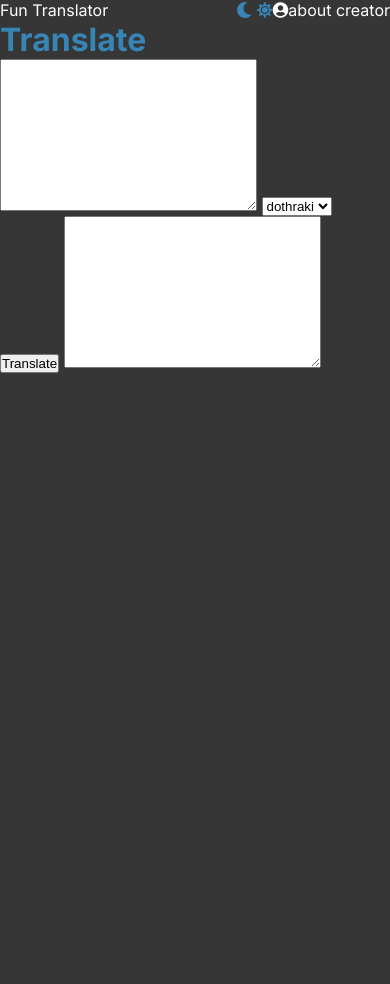
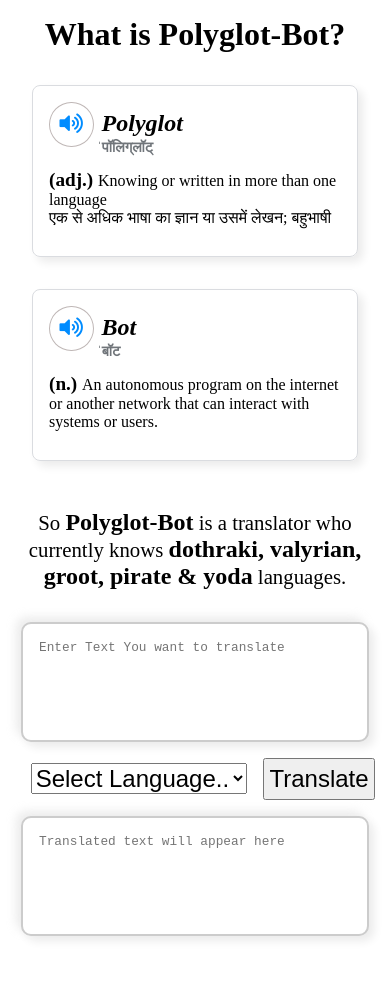
Before and after one commit to shubham-ghuge/multilligual_translator, a plain HTML site: page index.html in a window 390 px wide. Before the commit the page ends 844 px from the top, so only its background shows below. Drawn offline with Linux system fonts and the light colour scheme; a web font is replaced by a local one.

Commit message:
version1 done

```diff
--- a/assets/css/style.css
+++ b/assets/css/style.css
@@ -11,26 +11,177 @@ body{
     --cultured: #f1f2eeff;
     --blue-ncs: #3685b5ff;
     --white: #ffffffff;
-    color: var(--blue-ncs);
+    font-family: 'Source Serif Pro', serif;
+}
+h1{
+    margin: 1rem 0 0;
+    text-align: center;
+    font-size: 3rem;
+    font-family: 'Source Serif Pro', serif;
+}
+.dictionary{
+    display: flex;
+    flex-wrap: nowrap;
+    margin: 2rem 4rem;
+}
+.quote{
+    height: 100%;
+    width: 50vw;
+    font-family: 'Source Serif Pro', serif;
+    padding: 2rem;
+    margin: 0 1rem;
+    display: flex;
+    flex-direction: column;
+    border: 1px solid #dadce0;
+    border-radius: .5rem;
+    box-shadow:  5px 5px 10px #ebebeb,
+             -5px -5px 10px #ffffff;
+}
+.quote .word{
+    display: flex;
+    flex-direction: column;
+}
+.quote .word i{
+    cursor: pointer;
+    font-size: 1.5rem;
+    border: 1px solid var(--pale-silver);
+    padding: .7rem .6rem ;
+    color: #008cff;
+    border-radius: 50%;
+}
+.quote .word h2{
+    vertical-align: middle;
+    font-size: 2.5rem;
+    text-transform: capitalize;
+    font-style: italic;
+    font-weight: 600;
+    margin: 0 1rem;
+}
+.quote .word span{
+    color:#70757a;
+    font-size: 1.2rem;
+    margin: 0 0 0 4.1rem;
+}
+.quote .meaning{
+    /* border: 1px solid black; */
+    padding: 1rem 0;
+    font-size: 1.2rem;
+}
+.quote span{
+    font-size: 1.5rem;
+    font-weight: 600;
+    margin: 0 .3rem 0 0;
+}
+.marathi{
+    color: #3c4043;
+}
+.working{
+    padding: 1rem 3rem;
+    display: flex;
+    flex-direction: column;
+    justify-content: center;
+    align-items: center;
+}
+.working h3{
+    text-align: center;
+    font-size: 2rem;
+    font-weight: 300;
+}
+.working h3 span{
+    text-align: center;
+    font-size: 2.3rem;
+    font-weight: 800;
+}
+.main-working{
+    display: flex;
+    justify-content: center;
+    align-items: center;
+    flex-wrap: nowrap;
+    margin: 1rem;
+}
+.main-working textarea{
+    height: 10vh;
+    width: 25vw;
+    padding: 1rem;
+    resize: none;
+    font-size: 1rem;
+    border: 2px solid #ccc;
+    border-radius: 10px;
+    margin:  1rem;
+    box-shadow:  5px 5px 10px #ebebeb,
+    -5px -5px 10px #cccccc60;
+}
+.main-working textarea:focus{
+    border: 2px solid rgb(0, 183, 255);
+    box-shadow:  5px 5px 10px rgb(141, 223, 255),
+    -5px -5px 10px rgb(92, 209, 255);
+}
+.main-working textarea:disabled{
+    background-color: #ffffff;
+    color: #000000;
+}
+.main-working select{
+    font-size: 1.5rem;
+    margin: 0 1rem;
+}
+.main-working button{
+    font-size: 1.5rem;
+    padding: .3rem;
+    outline: none;
+}
 
-    background-color: var(--jet);
-    font-family: 'inter',sans-serif;
-
+@media all and (max-width:500px){
+    h1{
+        margin: 1rem 0 0;
+        font-size: 2rem;
+    }
+    .dictionary{
+        flex-wrap: wrap;
+        margin: 1rem;
+    }
+    .quote{
+        height: 100%;
+        width: 100vw;
+        padding: 1rem;
+        margin: 1rem;
+        border-radius: .5rem;
+    }
+    .quote .word i{
+        font-size: 1.3rem;
+        padding: .7rem .6rem ;
+    }
+    .quote .word h2{
+        font-size: 1.5rem;
+        margin: .5rem;
+    }
+    .quote .word span{
+        font-size: .9rem;
+        margin: -.5rem 0 0 3rem;
+    }
+    .quote .meaning{
+        padding: .8rem 0;
+        font-size: 1rem;
+    }
+    .quote span{
+        font-size: 1.2rem;
+    }
+    .working{
+        padding: 1rem;
+    }
+    .working h3{
+        font-size: 1.3rem;
+    }
+    .working h3 span{
+        font-size: 1.5rem;
+    }
+    .main-working{
+        flex-wrap: wrap;
+    }
+    .main-working textarea{
+        height: 10vh;
+        width: 80vw;
+        padding: 1rem;
+        font-size: .8rem;
+        margin: 1rem;
+    }
 }
-a{
-    color: var(--white);
-    text-decoration: none;
-}
-ul{
-    list-style: none;
-}
-i{
-    cursor: pointer;
-}
-nav{
-    display: flex;
-    justify-content: space-between;
-}
-nav ul{
-    display: flex;
-}
--- a/assets/js/app.js
+++ b/assets/js/app.js
@@ -1,11 +1,12 @@
 var text_ip=document.getElementById('txt-input');
-var translateLang=document.getElementById('t_lang').value;
+// var translateLang=document.getElementById('t_lang').value;
 var text_op=document.getElementById('txt-output');
 var btn_op=document.getElementById('btn-submit');
-var err_msg=document.getElementById('err');
+var translateLang = document.getElementById("t_lang").value;
 
-
-// server url creation
+document.getElementById('t_lang').addEventListener('change',function(){
+    translateLang=this.value;
+    console.log(translateLang)
     var serverUrl="https://api.funtranslations.com/translate/"+translateLang+".json";
     function urlString(txt){
         console.log(serverUrl+"?"+"text="+txt);
@@ -28,3 +29,8 @@ function errorHandler(error){
         alert("something wrong with server! May be requests are excided try after 60mins")
     }
     btn_op.addEventListener("click",call_api);
+});
+
+function playAudio(url) {
+    new Audio(url).play();
+}
--- a/index.html
+++ b/index.html
@@ -8,7 +8,7 @@
     <meta http-equiv="X-UA-Compatible" content="ie=edge">
     <meta name="keywords" content="funtranslator,valarian language,dothrakhi,neog camp project">
     <meta name="description" content="This Project was done for practise purpose in neog camp.It provides functionality of tranlation from english to fun language such as valerian,dothrakhi and other languages">
-    <title>Fun API</title>
+    <title>polyglotBot</title>
     <!-- preloadings -->
     <link rel="preconnect" href="https://fonts.gstatic.com">
     <link rel="preconnect" href="https://cdnjs.cloudflare.com/ajax/libs/font-awesome/5.15.1/css/all.min.css">
@@ -17,24 +17,45 @@
     <link rel="stylesheet" href="./assets/css/style.css">
     <link href="https://fonts.googleapis.com/css2?family=Inter:wght@100;200;300;400;500;600;700;800;900&display=swap" rel="stylesheet">
     <link rel="stylesheet" href="https://cdnjs.cloudflare.com/ajax/libs/font-awesome/5.15.1/css/all.min.css" integrity="sha512-+4zCK9k+qNFUR5X+cKL9EIR+ZOhtIloNl9GIKS57V1MyNsYpYcUrUeQc9vNfzsWfV28IaLL3i96P9sdNyeRssA==" crossorigin="anonymous" />
-
+    <link href="https://fonts.googleapis.com/css2?family=Source+Serif+Pro:ital,wght@0,400;1,400;1,600&display=swap" rel="stylesheet">
 </head>
 <body>
     <header>
-        <!-- logo and  -->
-        <nav>
-            <a href="#">Fun Translator</a>
-            <ul>
-                <li><i class="fas fa-moon"></i> <i class="fas fa-sun"></i></li>
-                <li><a href="#"><span><i class="fas fa-user-circle"></i></span>about creator</a></li>
-            </ul>
-        </nav>
+        <h1>What is Polyglot-Bot?</h1>
     </header>
     <main>
-        <h1>Translate </h1>
+        <section class="dictionary">
+            <div class="quote">
+                <div class="word">
+                    <div style="display: flex;">
+                        <i class="fas fa-volume-up" onclick="playAudio('./assets/sound/polyglot.mp3')"></i><h2>polyglot</h2>
+                    </div>
+                    <span>ˈपॉलिग्‌लॉट्</span>
+                </div>
+                <div class="meaning">
+                    <span>(adj.)</span>Knowing or written in more than one language <br>
+                    एक से अधिक भाषा का ज्ञान या उसमें लेखन; बहुभाषी
+                </div>
+            </div>
+            <div class="quote">
+                <div class="word">
+                    <div style="display: flex;">
+                        <i class="fas fa-volume-up" onclick="playAudio('./assets/sound/bot.mp3')"></i><h2>Bot</h2>
+                    </div>
+                    <span>ˈबॉट</span>
+                </div>
+                <div class="meaning">
+                    <span>(n.)</span>An autonomous program on the internet or another network that can interact with systems or users.
+                </div>
+            </div>
+        </section>
+        <section class="working">
+            <h3>So <span>Polyglot-Bot</span> is a translator who currently knows <span>dothraki, valyrian, groot, pirate & yoda</span> languages.</h3>
             <!-- form for translation,language selection -->
-        <textarea name="" id="txt-input" cols="30" rows="10"></textarea>
+            <div class="main-working">
+                <textarea id="txt-input" placeholder="Enter Text You want to translate"></textarea>
                 <select name="translate_lang" id="t_lang">
+                    <option  hidden selected>Select Language..</option>
                     <option value="dothraki">dothraki</option>
                     <option value="valyrian">valyrian</option>
                     <option value="groot">groot</option>
@@ -42,8 +63,9 @@
                     <option value="yoda">yoda</option>
                 </select>
                 <button id="btn-submit">Translate</button>
-        <textarea name="" id="txt-output" cols="30" rows="10"></textarea>
-        <div class="" id="err"></div>
+                <textarea id="txt-output" placeholder="Translated text will appear here" disabled></textarea>
+            </div>
+        </section>
     </main>
     <footer>
         <!-- creator name -->
```
Also changed, not shown: 2 other files. Lines whose indentation alone changed are shown as unchanged.
